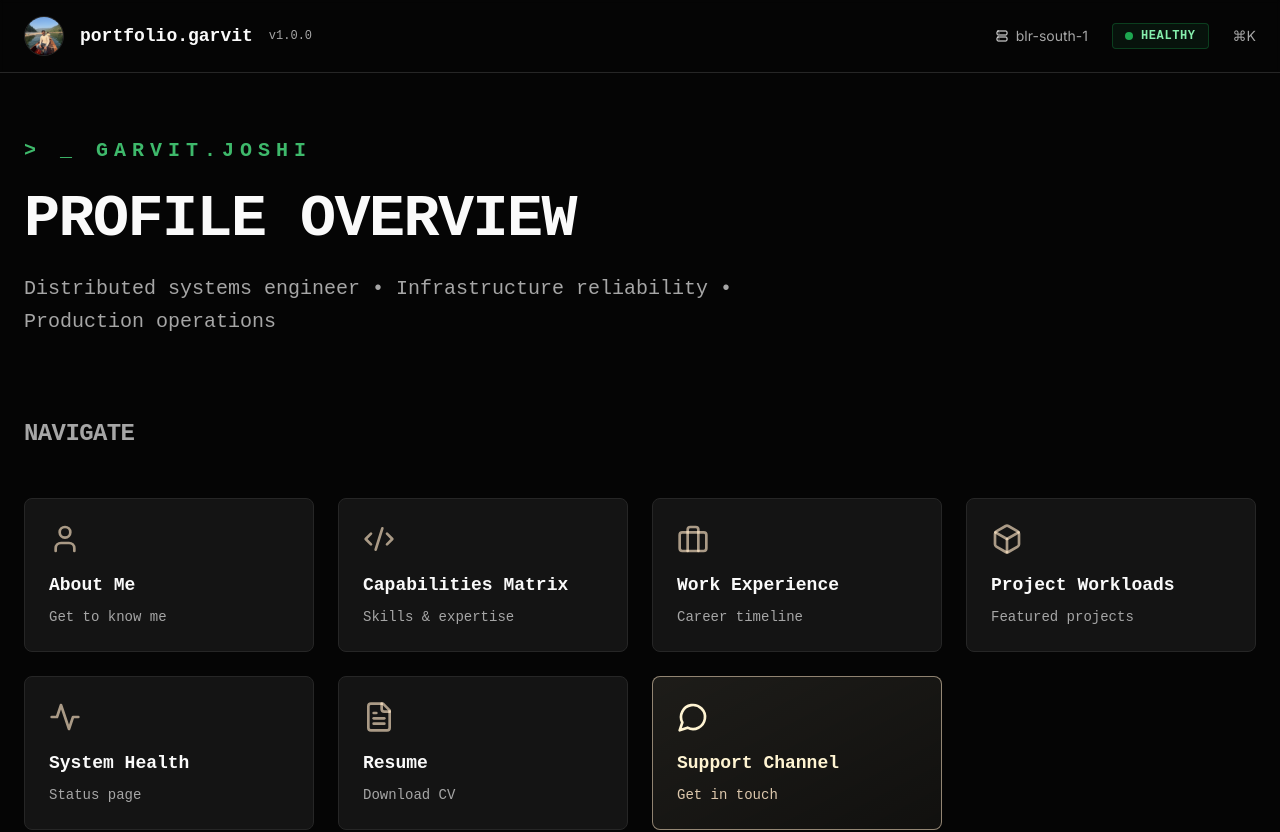
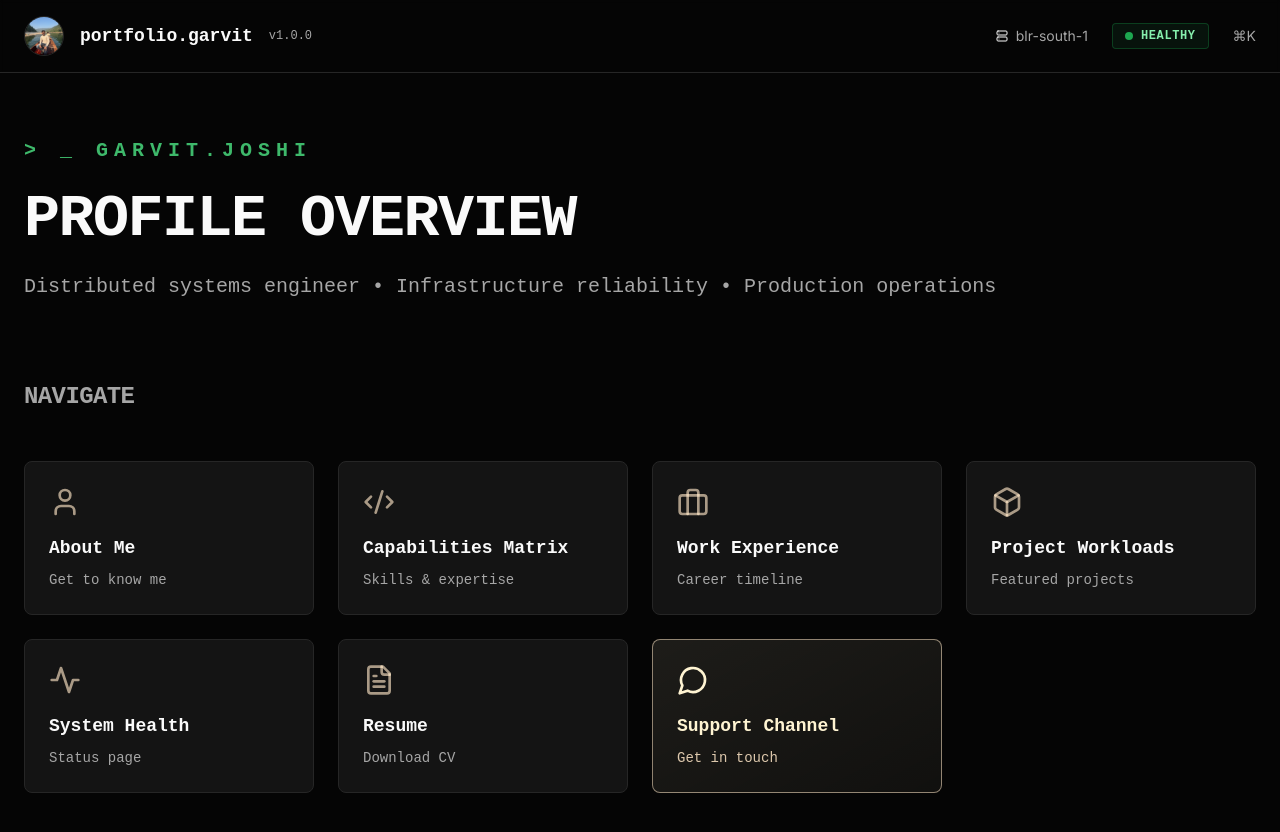
Before and after one commit to garvitjoshi007/garvit-portfolio, a Next.js app: page / in a window 1280 px wide. Shown: the top 832 px of the page. Built offline with nearby package versions, Linux system fonts and the light colour scheme.

Commit message:
fixed subtitle

```diff
--- a/app/page.tsx
+++ b/app/page.tsx
@@ -60,7 +60,7 @@ export default function Home() {
             <h1 className="text-5xl md:text-6xl font-bold font-mono uppercase tracking-tight mb-6">
               Profile Overview
             </h1>
-            <p className="text-xl text-muted-foreground font-mono leading-relaxed max-w-3xl">
+            <p className="text-lg md:text-xl text-muted-foreground font-mono leading-relaxed">
               Distributed systems engineer • Infrastructure reliability • Production operations
             </p>
           </div>
```
